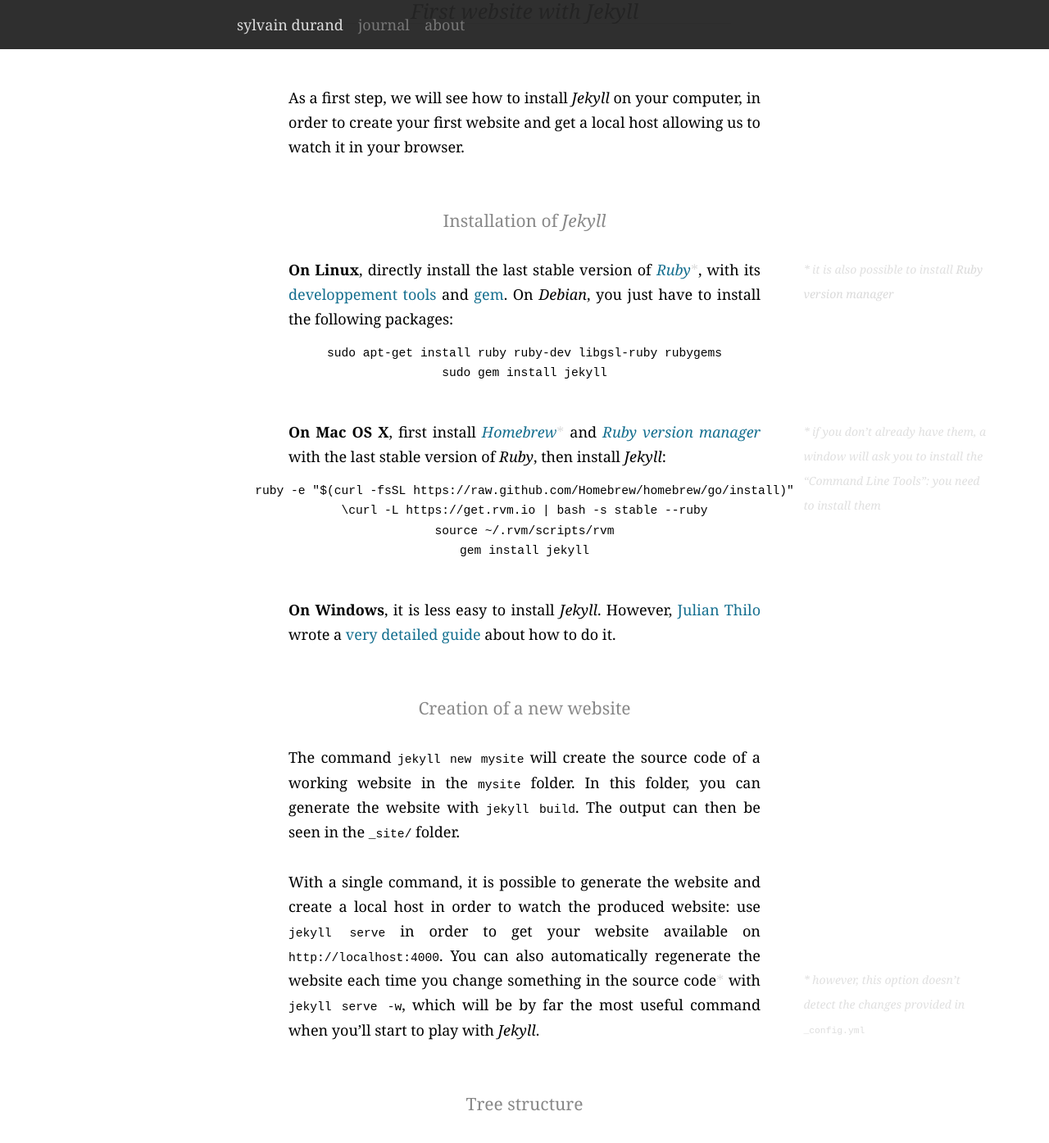
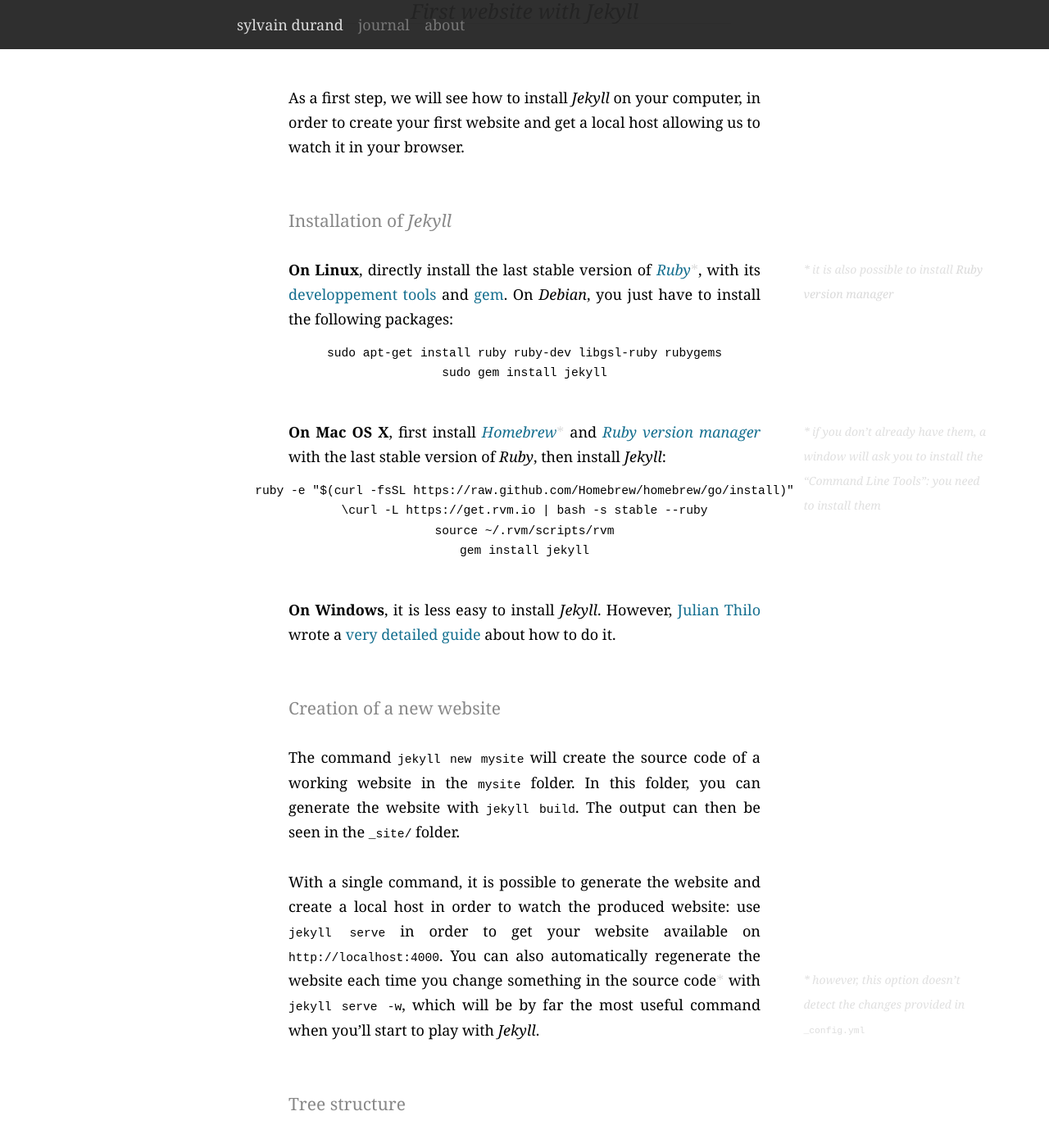
Before and after one commit to simonmeggle/simonmeggle.github.io, a Jekyll site: the page built from _posts/en/2014-09-01-static-website-with-jekyll.md, in a window 1280 px wide and 1400 px high, scrolled down 1636 px. Shown: the top 1395 px of the window at 82% size. Built offline with Jekyll 4.4.1, drawn with Linux system fonts in a browser that asks for light colours; some web fonts are replaced; Markdown is read by kramdown in place of the engine named in the settings.

Commit message:
Align left h3

```diff
--- a/_includes/style.sass
+++ b/_includes/style.sass
@@ -74,7 +74,6 @@ h2
   +padding(2.5,0)
   +width($width - 4em)
   color: #666
-  text-align: center
   border-bottom: 1px solid #ddd
   margin: -1px auto 1.5*$line/$size*$main+em
 
@@ -90,6 +89,7 @@ h3
   +padding(2,0)
   color: #888
   +width
+  text-align: left
 
 hr
   $size: 24 !global
@@ -199,7 +199,6 @@ h1
   background: #252525 no-repeat center url(/medias/headers/{{ page.date | date:'%Y-%m-%d' }}.jpg)
   background-size: cover
   color: #fff
-  text-align: center
   text-shadow: 0 0 0 #000,  0 0 .3em #000
   min-height: 2*$line/$size*$main+em
   margin-bottom: 2*$line/$size*$main+em
```
